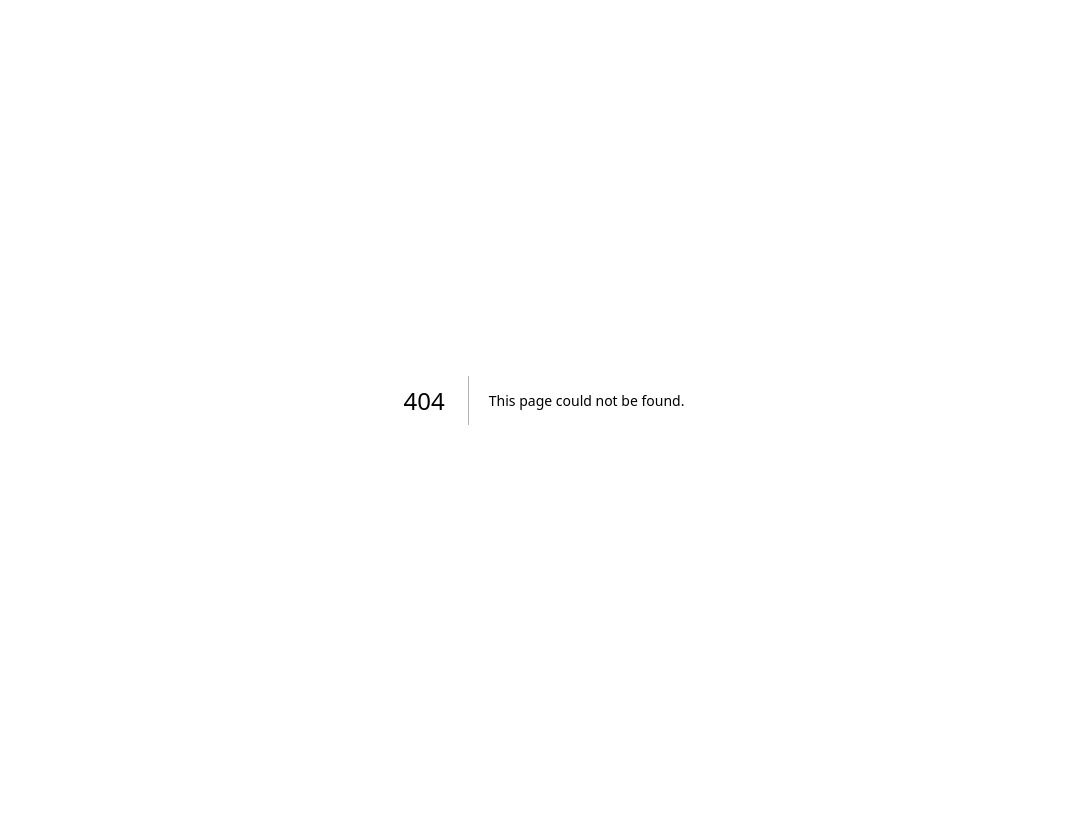
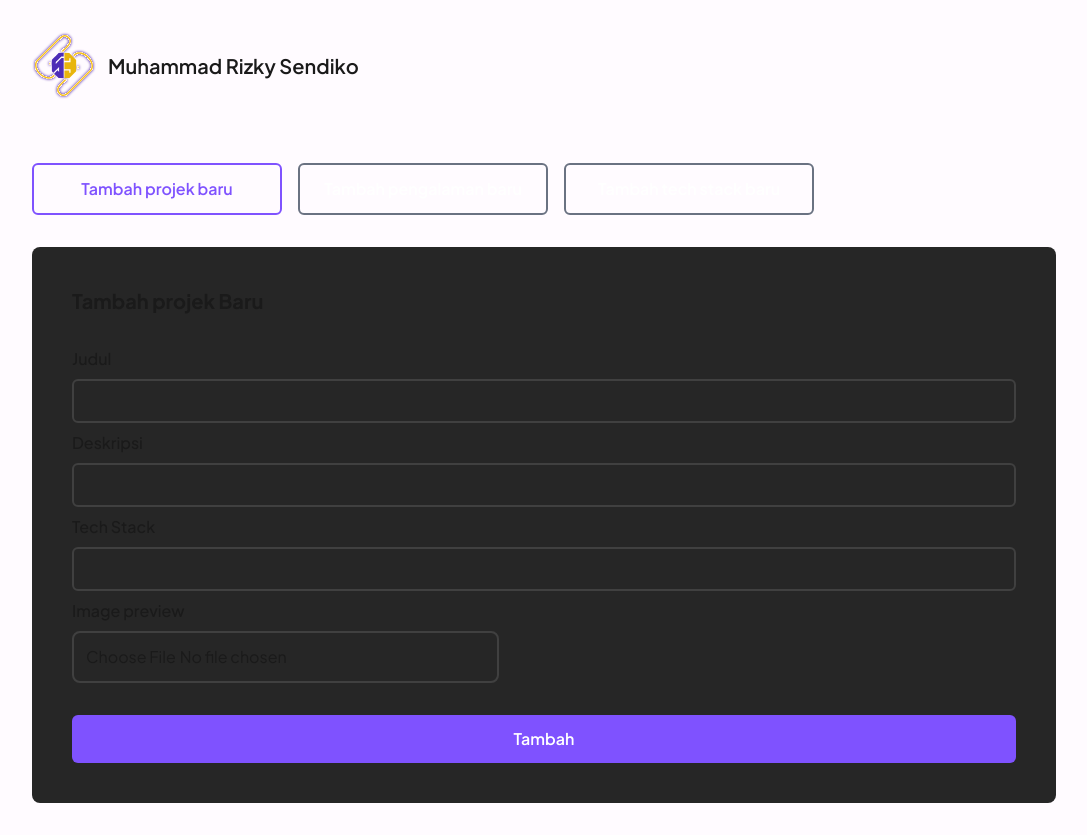
Before and after one commit to joanpurbaa/portofolio-sendiko, a Next.js app: page /admin in a window 1280 px wide. Before the commit this address had no page. Shown: the whole page, without its empty margins (96-1183 px from the left). Before the commit the page ends 800 px from the top, so only its background shows below. Built offline with nearby package versions, Linux system fonts and the light colour scheme.

Commit message:
Feat: form for admin

```diff
--- /dev/null
+++ b/app/admin/page.tsx
@@ -0,0 +1,72 @@
+"use client";
+
+import AddExperienceForm from "@/components/form/add-experience-form";
+import AddProjectForm from "@/components/form/add-project-form";
+import AddTechForm from "@/components/form/add-tech-form";
+import TextInput from "@/components/text-input";
+import Image from "next/image";
+import Link from "next/link";
+import { useSearchParams } from "next/navigation";
+
+export default function AdminPage() {
+  const searchParams = useSearchParams();
+  const modal = searchParams.get("modal");
+
+  return (
+    <>
+      <Link
+        href={"/"}
+        className="flex items-center gap-3 py-4 sm:py-8 px-4 lg:px-16 xl:px-32"
+      >
+        <Image
+          src={"/icon.svg"}
+          className="w-10 sm:w-16"
+          width={30}
+          height={32}
+          alt="Logo"
+        />
+        <p className="text-xs sm:text-xl font-semibold">
+          Muhammad Rizky Sendiko
+        </p>
+      </Link>
+      <main className="py-4 sm:py-8 px-4 lg:px-16 xl:px-32 relative">
+        <div className="flex gap-4">
+          <Link
+            href={"?modal=new-project"}
+            className={`text-center font-semibold p-3 rounded-md border-2 w-[250px] transition-colors hover:border-primary hover:text-primary ${
+              modal === "new-project" || !modal
+                ? "border-primary text-primary"
+                : "border-gray-500 text-white"
+            }`}
+          >
+            Tambah projek baru
+          </Link>
+          <Link
+            href={"?modal=new-experience"}
+            className={`text-center font-semibold p-3 rounded-md border-2 w-[250px] transition-colors hover:border-primary hover:text-primary ${
+              modal === "new-experience"
+                ? "border-primary text-primary"
+                : "border-gray-500 text-white"
+            }`}
+          >
+            Tambah pengalaman baru
+          </Link>
+          <Link
+            href={"?modal=new-tech"}
+            className={`text-center font-semibold p-3 rounded-md border-2 w-[250px] transition-colors hover:border-primary hover:text-primary ${
+              modal === "new-tech"
+                ? "border-primary text-primary"
+                : "border-gray-500 text-white"
+            }`}
+          >
+            Tambah tech stack baru
+          </Link>
+        </div>
+
+        {(modal === "new-project" || !modal) && <AddProjectForm />}
+        {modal === "new-experience" && <AddExperienceForm />}
+        {modal === "new-tech" && <AddTechForm />}
+      </main>
+    </>
+  );
+}
--- /dev/null
+++ b/components/form/add-experience-form.tsx
@@ -0,0 +1,46 @@
+import TextInput from "../text-input";
+
+export default function AddExperienceForm() {
+  return (
+    <form className="mt-8 p-10 bg-neutral-800 rounded-lg">
+      <h2 className="text-xl font-bold mb-8">Tambah pengalaman Baru</h2>
+
+      <TextInput id="posisi" label="Posisi" required className="mb-2" />
+      <TextInput id="perusahaan" label="Perusahaan" required className="mb-2" />
+      <TextInput id="deskripsi" label="Deskripsi" required className="mb-2" />
+
+      <label htmlFor="tanggal-mulai" className="font-medium">
+        Tanggal
+      </label>
+      <div className="flex gap-4 mt-2">
+        <div className="w-full">
+          <p className="text-sm text-neutral-400">Mulai</p>
+          <input
+            type="date"
+            id="tanggal-mulai"
+            className="w-full p-2 mt-2 border-2 border-neutral-700 rounded-md outline-none"
+            required
+          />
+        </div>
+        <div className="w-full">
+          <p className="text-sm text-neutral-400">Selesai</p>
+          <input
+            type="date"
+            id="tanggal-selesai"
+            className="w-full p-2 mt-2 border-2 border-neutral-700 rounded-md outline-none"
+            required
+          />
+        </div>
+      </div>
+
+      <button
+        type="submit"
+        className={
+          "cursor-pointer bg-primary hover:bg-violet-700 w-full text-white font-semibold p-3 rounded-md mt-8"
+        }
+      >
+        Tambah
+      </button>
+    </form>
+  );
+}
--- /dev/null
+++ b/components/form/add-project-form.tsx
@@ -0,0 +1,32 @@
+import TextInput from "../text-input";
+
+export default function AddProjectForm() {
+  return (
+    <form className="mt-8 p-10 bg-neutral-800 rounded-lg">
+      <h2 className="text-xl font-bold mb-8">Tambah projek Baru</h2>
+
+      <TextInput id="judul" label="Judul" required className="mb-2" />
+      <TextInput id="deskripsi" label="Deskripsi" required className="mb-2" />
+      <TextInput id="tech" label="Tech Stack" required className="mb-2" />
+
+      <fieldset className="inline-flex flex-col gap-2">
+        <label htmlFor="image-preview" className="font-medium">
+          Image preview
+        </label>
+        <input
+          type="file"
+          className="border-2 border-neutral-700 rounded-lg p-3"
+        />
+      </fieldset>
+
+      <button
+        type="submit"
+        className={
+          "cursor-pointer bg-primary hover:bg-violet-700 w-full text-white font-semibold p-3 rounded-md mt-8"
+        }
+      >
+        Tambah
+      </button>
+    </form>
+  );
+}
--- /dev/null
+++ b/components/form/add-tech-form.tsx
@@ -0,0 +1,20 @@
+import TextInput from "../text-input";
+
+export default function AddTechForm() {
+  return (
+    <form className="mt-8 p-10 bg-neutral-800 rounded-lg">
+      <h2 className="text-xl font-bold mb-8">Tambah tech Baru</h2>
+
+      <TextInput id="nama" label="Nama" required />
+
+      <button
+        type="submit"
+        className={
+          "cursor-pointer bg-primary hover:bg-violet-700 w-full text-white font-semibold p-3 rounded-md mt-8"
+        }
+      >
+        Tambah
+      </button>
+    </form>
+  );
+}
--- /dev/null
+++ b/components/text-input.tsx
@@ -0,0 +1,32 @@
+import { cn } from "@/lib/utils";
+
+type TextInputProps = {
+  id: string;
+  label: string;
+  placeholder?: string;
+  required?: boolean;
+  className?: string;
+};
+
+export default function TextInput({
+  id,
+  label,
+  placeholder,
+  required = false,
+  className,
+}: TextInputProps) {
+  return (
+    <fieldset className={cn("flex flex-col gap-2", className)}>
+      <label htmlFor={id} className="font-medium">
+        {label}
+      </label>
+      <input
+        type="text"
+        id={id}
+        className="p-2 border-2 border-neutral-700 rounded-md outline-none"
+        placeholder={placeholder}
+        required={required}
+      />
+    </fieldset>
+  );
+}
```
Also changed, not shown: components/form.tsx (added).
